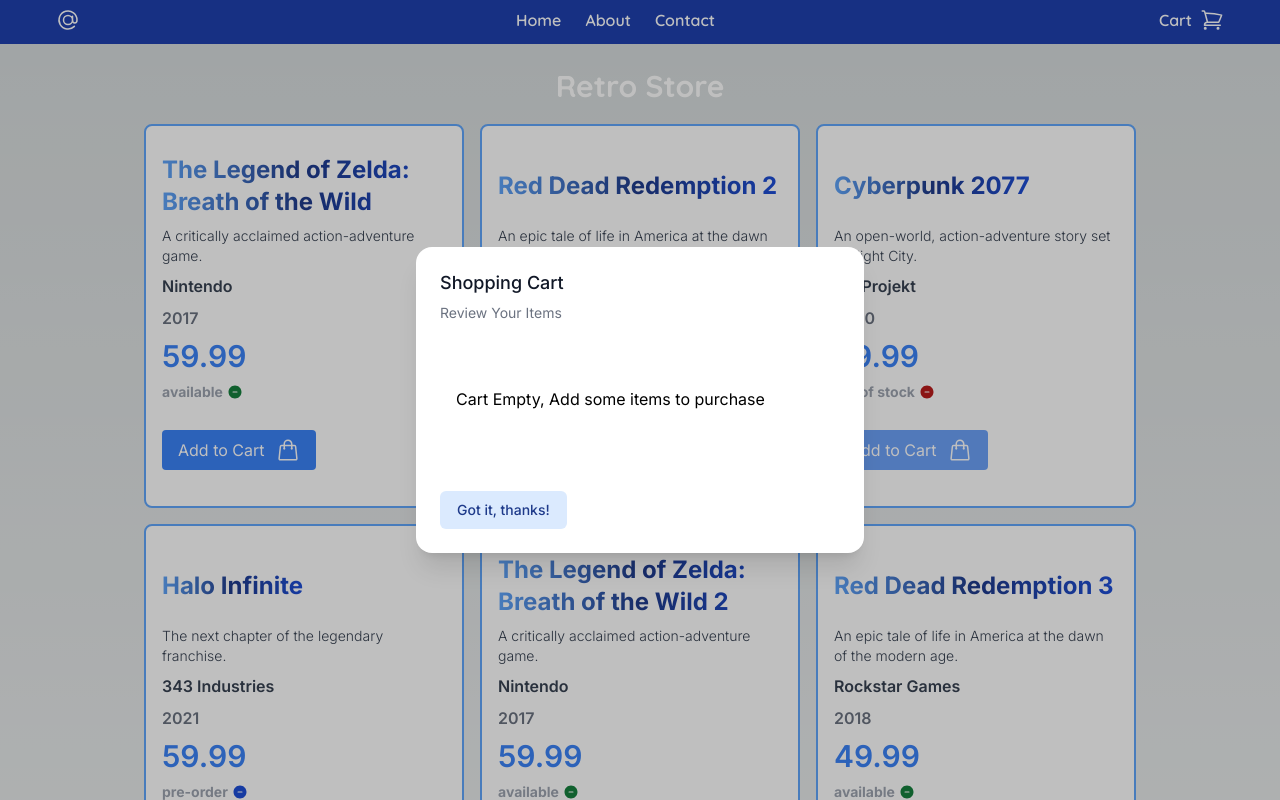
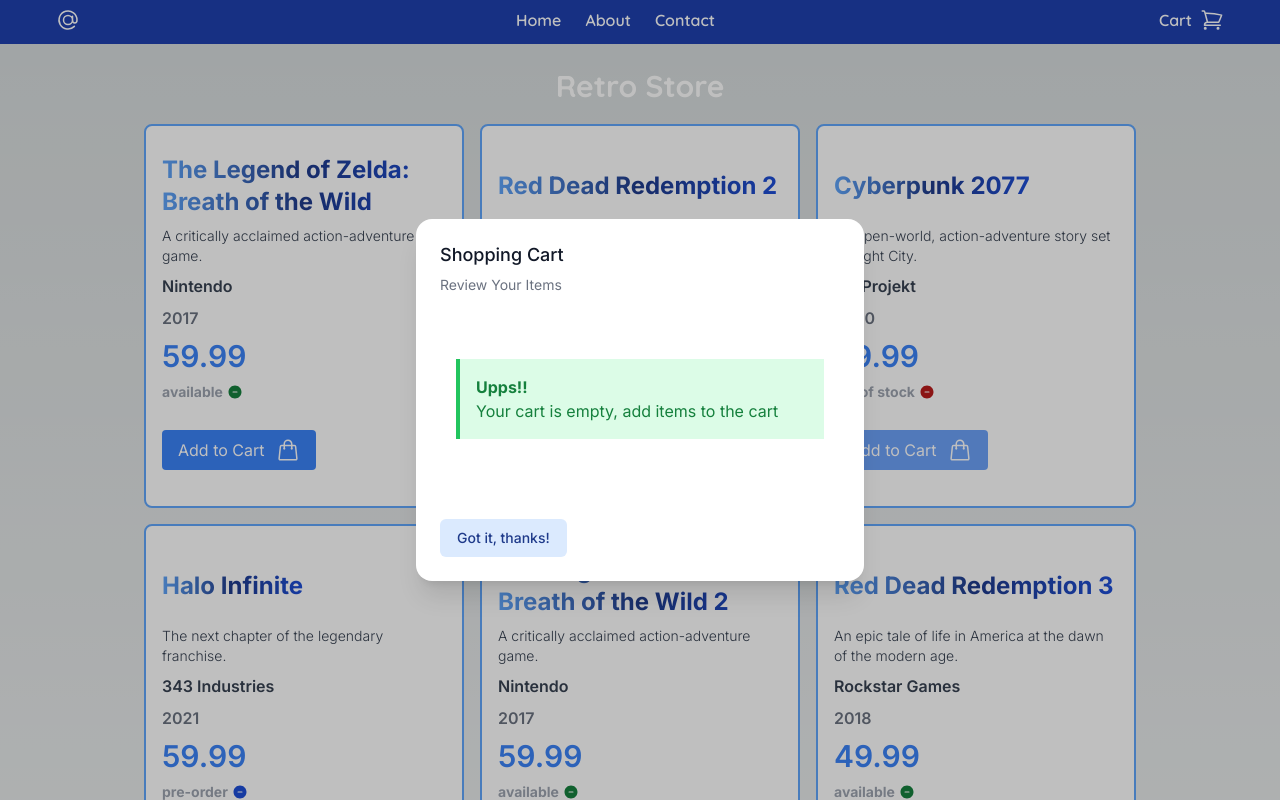
Before and after one commit to DanielRed007/react-next-checkout, a Next.js app in the folder checkout/: page / in a window 1280 px wide. Both pictures are taken after a click on the icon 1211 px from the left and 20 px from the top of the page. Shown: the top 800 px of the page. Built offline with nearby package versions, Linux system fonts and the light colour scheme.

Commit message:
adding add removal logic, and cart status

```diff
--- a/checkout/src/app/context/HomeContext.tsx
+++ b/checkout/src/app/context/HomeContext.tsx
@@ -45,17 +45,23 @@
 
   const closeCart = () => {
     setIsOpen(false);
+    // continue the cart addition and removal
+    console.log(cart);
   };
 
   const addItemToCart = (currentGame: VideoGame) => {
     const isGameAdded = cart.find((game) => game.id === currentGame.id);
 
     if (!isGameAdded) {
+      currentGame.isInCart = true;
+
       setCartItem((prevCart: any) => [...prevCart, currentGame]);
     } else {
       console.log("This item is already in the cart");
       setIsOpenCartDialog(true);
     }
+
+    console.log(cart);
   };
 
   const hideCartModal = () => {
--- a/checkout/src/app/mock/data.ts
+++ b/checkout/src/app/mock/data.ts
@@ -11,6 +11,7 @@
     year: 2017,
     status: "available",
     quantity: 5,
+    isInCart: false,
   },
   {
     id: 2,
@@ -23,6 +24,7 @@
     year: 2018,
     status: "available",
     quantity: 5,
+    isInCart: false,
   },
   {
     id: 3,
@@ -34,6 +36,7 @@
     year: 2020,
     status: "out of stock",
     quantity: 5,
+    isInCart: false,
   },
   {
     id: 4,
@@ -45,6 +48,7 @@
     year: 2021,
     status: "pre-order",
     quantity: 5,
+    isInCart: false,
   },
   {
     id: 5,
@@ -56,6 +60,7 @@
     year: 2017,
     status: "available",
     quantity: 5,
+    isInCart: false,
   },
   {
     id: 6,
@@ -68,6 +73,7 @@
     year: 2018,
     status: "available",
     quantity: 5,
+    isInCart: false,
   },
   {
     id: 7,
@@ -79,6 +85,7 @@
     year: 2020,
     status: "out of stock",
     quantity: 5,
+    isInCart: false,
   },
   {
     id: 8,
@@ -90,6 +97,7 @@
     year: 2021,
     status: "pre-order",
     quantity: 5,
+    isInCart: false,
   },
   {
     id: 9,
@@ -101,6 +109,7 @@
     year: 2020,
     status: "out of stock",
     quantity: 5,
+    isInCart: false,
   },
   {
     id: 10,
@@ -112,5 +121,6 @@
     year: 2021,
     status: "pre-order",
     quantity: 5,
+    isInCart: false,
   },
 ];
--- a/checkout/src/app/model/Videogame.ts
+++ b/checkout/src/app/model/Videogame.ts
@@ -7,5 +7,6 @@
   producer: string;
   year: number;
   quantity: number;
+  isInCart: boolean;
   status: "available" | "out of stock" | "pre-order";
 }
--- a/checkout/src/app/shared/components/CartModal.tsx
+++ b/checkout/src/app/shared/components/CartModal.tsx
@@ -3,6 +3,7 @@
 import { Dialog, Transition } from "@headlessui/react";
 import { RadioGroup } from "@headlessui/react";
 import { CheckIcon } from "../icons/CheckIcon";
+import { CustomAlert } from "./CustomAlert";
 
 export const CartModal = () => {
   const { isCartOpen, closeCart, gamesCart } = useHomeContext();
@@ -51,8 +52,8 @@
                           Your Cart Items
                         </RadioGroup.Label>
                         <div className="space-y-2">
-                          {gamesCart.length > 0
-                            ? gamesCart.map((game) => (
+                          {gamesCart.length > 0 ? (
+                            gamesCart.map((game) => (
                               <RadioGroup.Option
                                 key={game.name}
                                 value={game}
@@ -109,7 +110,12 @@
                                 )}
                               </RadioGroup.Option>
                             ))
-                            : "Cart Empty, Add some items to purchase"}
+                          ) : (
+                            <CustomAlert
+                              title="Upps!!"
+                              subtitle="Your cart is empty, add items to the cart"
+                            />
+                          )}
                         </div>
                       </RadioGroup>
                     </div>
--- /dev/null
+++ b/checkout/src/app/shared/components/CustomAlert.tsx
@@ -0,0 +1,18 @@
+import { FC } from "react";
+
+interface Props {
+  title: string;
+  subtitle: string;
+}
+
+export const CustomAlert: FC<Props> = ({ title, subtitle }) => {
+  return (
+    <div
+      className="bg-green-100 border-l-4 border-green-500 text-green-700 p-4"
+      role="alert"
+    >
+      <p className="font-bold">{title}</p>
+      <p>{subtitle}</p>
+    </div>
+  );
+};
```
Also changed, not shown: 1 other file (tests, documents, lock files or other folders). Lines whose indentation alone changed are shown as unchanged.
